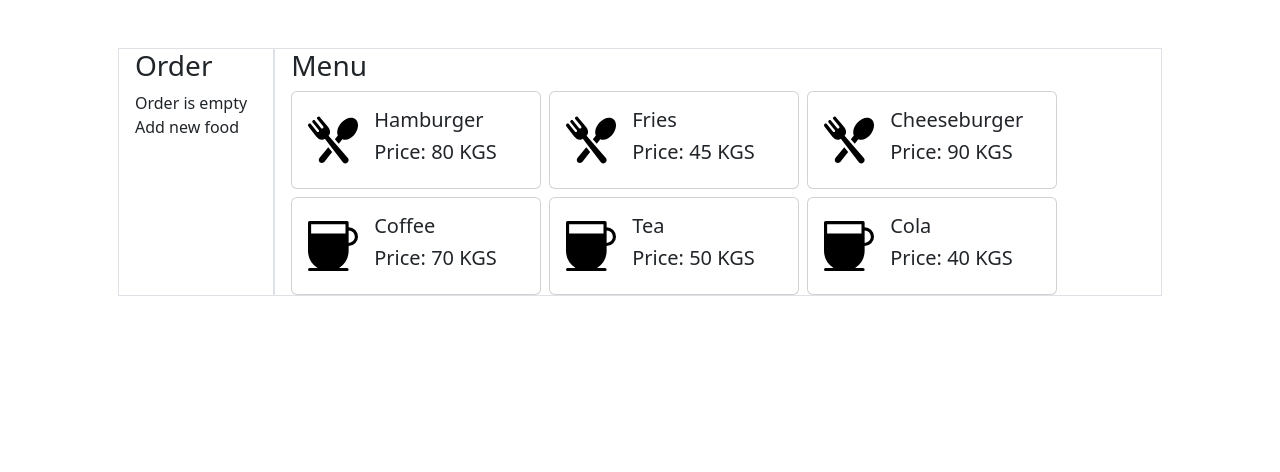
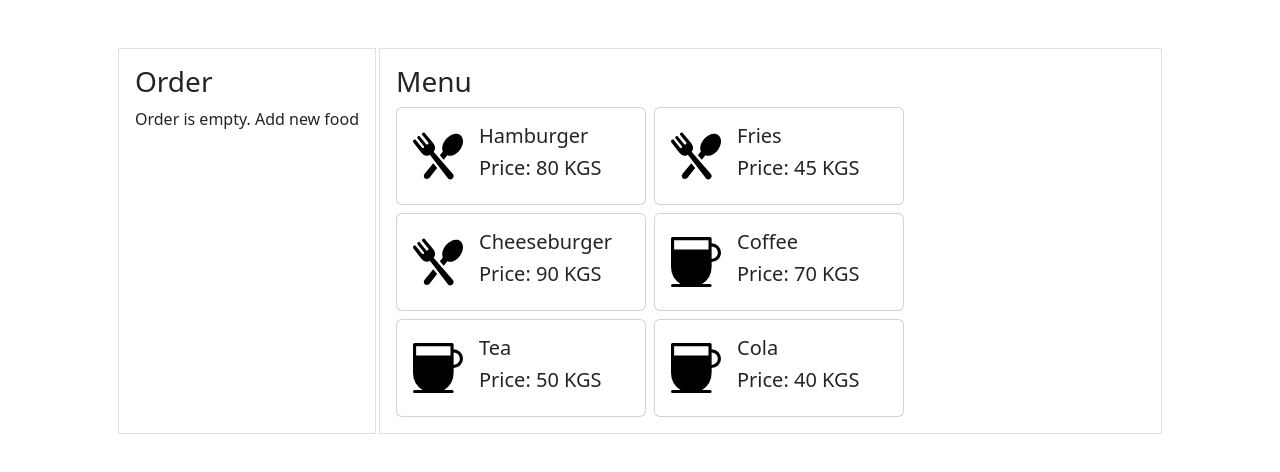
Before and after one commit to SagynalievTaalaibek/fast-food, a React (Vite) app: page / in a window 1280 px wide. Shown: the top 472 px of the page. Built offline with nearby package versions, Linux system fonts and the light colour scheme.

Commit message:
add new function delete order and total

```diff
--- a/src/containers/App.tsx
+++ b/src/containers/App/App.tsx
@@ -1,18 +1,10 @@
-import foodImg from '../assets/food.svg';
-import drinkImg from '../assets/drink.svg';
-import Menu from '../components/Menu/Menu';
-import Order from "../components/Order/Order";
-import {useState} from "react";
+import {useMemo, useState} from "react";
+import Menu from '../../components/Menu/Menu';
+import Order from "../../components/Order/Order";
+import foodImg from '../../assets/food.svg';
+import drinkImg from '../../assets/drink.svg';
+import {OrderInterface} from "../../types";
 
-
-interface Order {
-    id: number;
-    name: string;
-    price: number;
-    sum: number;
-    count: number;
-    show: boolean;
-}
 
 const App = () => {
     const MENU = [
@@ -30,10 +22,7 @@ const App = () => {
         };
     });
 
-    const [order, setOrder] = useState<Order[]>(orders);
-    const [show, setShow] = useState(false);
-
-    // let show = false;
+    const [order, setOrder] = useState<OrderInterface[]>(orders);
 
     const newOrder = (id: number) => {
         setOrder((prevState) => prevState.map(orderFood => {
@@ -48,8 +37,33 @@ const App = () => {
 
             return orderFood;
         }));
+    };
 
-        setShow(true);
+    const show = order.reduce((acc, value) => {
+        if (value.show) {
+            acc = true;
+        }
+
+        return acc;
+    }, false);
+
+
+    const deleteOrder = (id: number) => {
+        setOrder((prevState) => prevState.map((order) => {
+            if (order.id === id && order.count !== 0) {
+                return {...order, count: order.count - 1, sum: order.sum - order.price};
+            }
+
+            return order;
+        }));
+
+        setOrder((prevState) => prevState.map((order) => {
+            if (order.count === 0) {
+                return {...order, show: false};
+            }
+
+            return order;
+        }));
     };
 
     const bookMenu = MENU.map((food) => {
@@ -64,10 +78,6 @@ const App = () => {
         );
     });
 
-    const deleteOrder = (id: number) => {
-        console.log(id);
-    };
-
 
     const orderList = order.map((item) => {
         if (item.show) {
@@ -80,20 +90,24 @@ const App = () => {
                     deleteOrder={() => deleteOrder(item.id)}
                 />
             );
-        } else {
-            return false;
         }
     });
 
+    const total = useMemo(() => {
+        return order.reduce((acc, item) => {
+            return acc + item.sum;
+        }, 0);
+    }, [order]);
 
     return (
         <div className="container mt-5 px-5">
             <div className="d-flex justify-content-between">
-                <div className="border px-3">
+                <div className="border p-3">
                     <h3>Order</h3>
-                    {show ? orderList : 'Order is empty \n Add new food'}
+                    {show ? orderList : 'Order is empty. Add new food'}
+                    {show ? <div className="my-4">Total price {total}</div> : undefined}
                 </div>
-                <div className="border px-3">
+                <div className="border p-3 w-75">
                     <h3>Menu</h3>
                     <div className="d-flex flex-wrap gap-2">
                         {bookMenu}
```
Also changed, not shown: src/main.tsx (+4 -4 lines), src/types.d.ts (+7 -5 lines), .eslintrc.cjs, 1 other file (tests, documents, lock files or other folders).
